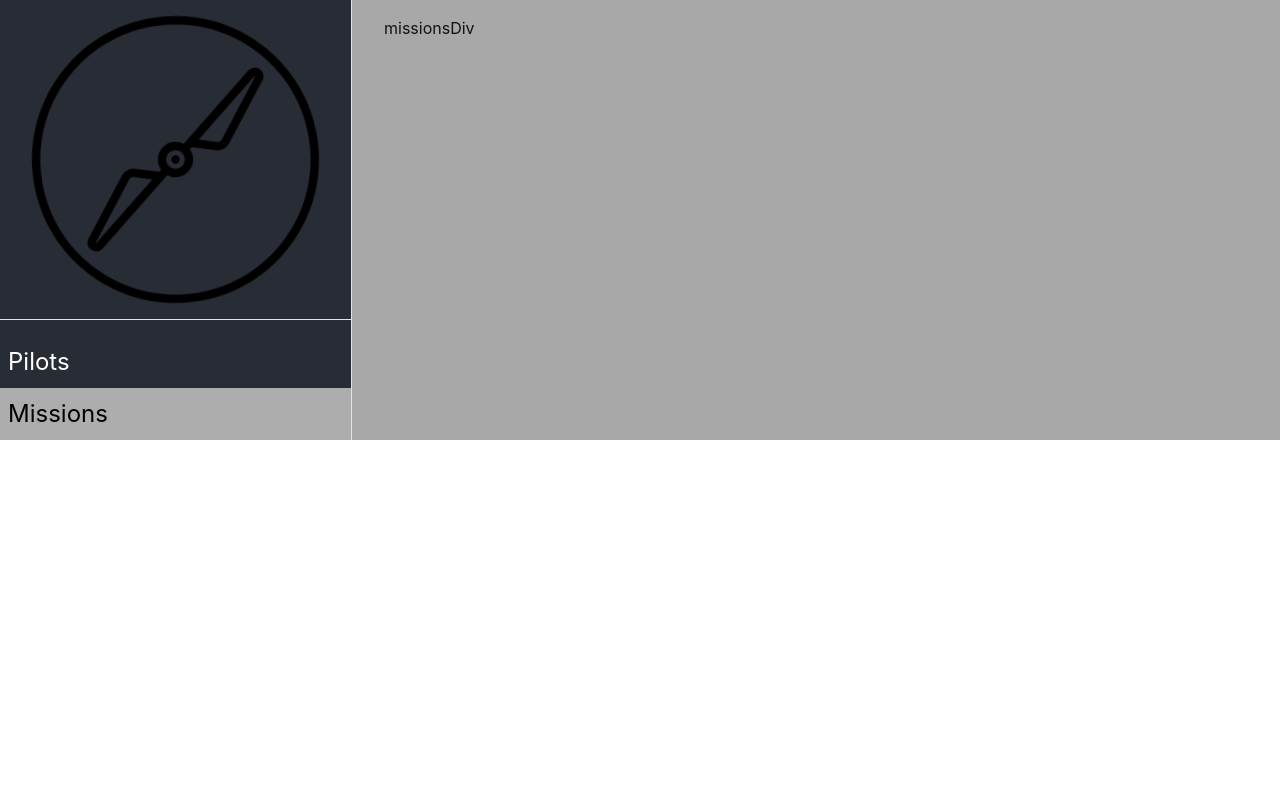
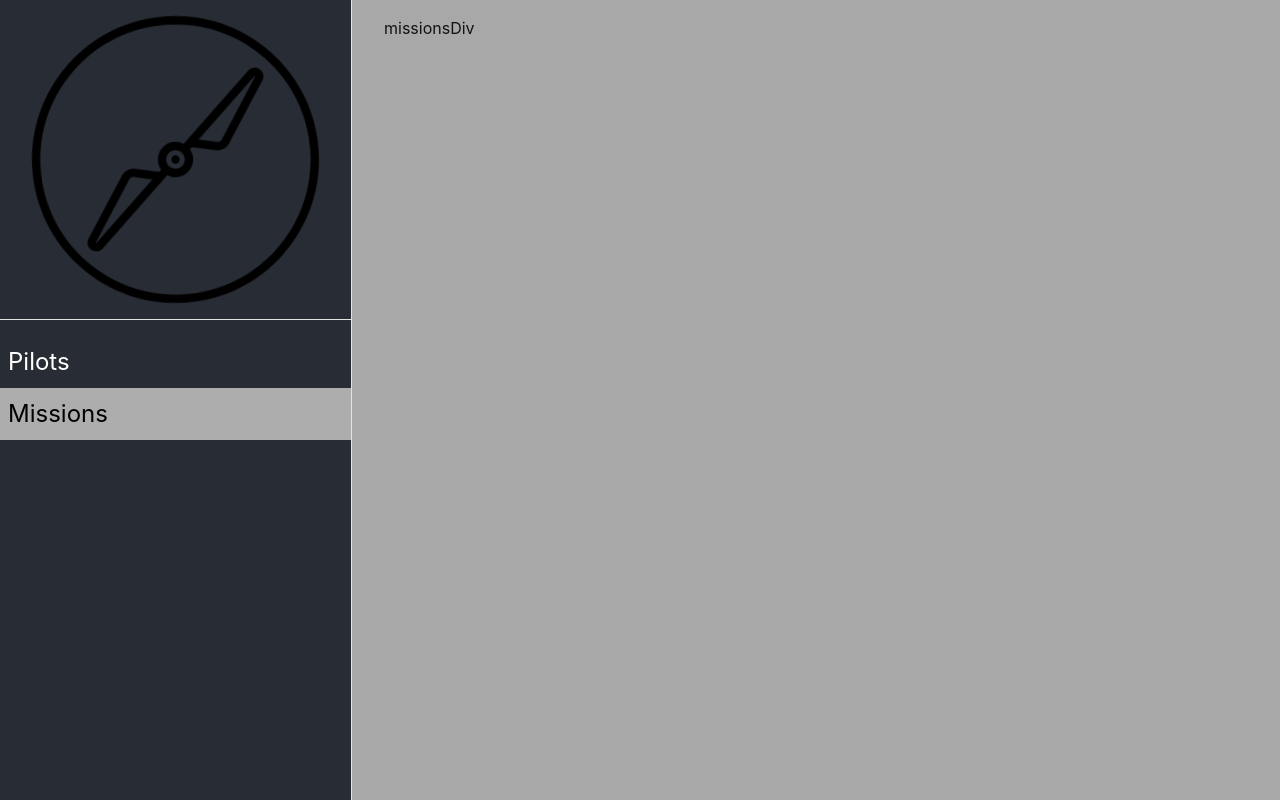
Before and after one commit to stockhausenj/localdrone, a React (Vite) app in the folder localdrone/: page /missions in a window 1280 px wide. Built offline with nearby package versions, Linux system fonts and the light colour scheme.

Commit message:
fix table spacing

```diff
--- a/localdrone/src/index.css
+++ b/localdrone/src/index.css
@@ -1,5 +1,7 @@
 html {
   box-sizing: border-box;
+  height: 100vh;
+  width: 100vw;
 }
 *,
 *:before,
@@ -22,6 +24,8 @@ code {
 
 html,
 body {
+  height: 100vh;
+  width: 100vw;
   margin: 0;
   line-height: 1.5;
   color: #121212;
@@ -96,13 +100,18 @@ form[action$="destroy"] button {
 }
 
 #root {
+  height: 100%;
+  width: 100%;
   display: flex;
-  width: 100%;
   background: #a8a8a8;
 }
 
 #search {
   height: 5rem;
+}
+
+#pilots {
+  height: 100%;
 }
 
 #data {
@@ -111,6 +120,7 @@ form[action$="destroy"] button {
 
 #sidebar {
   width: 22rem;
+  height: 100vh;
   background-color: #282c34;
   border-right: solid 1px #e3e3e3;
   display: flex;
--- a/localdrone/src/routes/pilots.jsx
+++ b/localdrone/src/routes/pilots.jsx
@@ -13,6 +13,7 @@ import TableContainer from '@mui/material/TableContainer';
 import TableHead from '@mui/material/TableHead';
 import TableRow from '@mui/material/TableRow';
 import Paper from '@mui/material/Paper';
+import Box from '@mui/material/Box';
 import Button from '@mui/material/Button';
 import RefreshIcon from '@mui/icons-material/Refresh';
 import FilterAltIcon from '@mui/icons-material/FilterAlt';
@@ -125,9 +126,14 @@ export default function Pilots() {
     console.log(event.target.id);
   };
 
+  const stackStyle = {
+    height: '100%',
+    // Add any other desired styles here
+  };
+
   return (
     <div id="pilots">
-      <Stack spacing={2}>
+      <Stack spacing={2} style={stackStyle}>
         <Accordion>
           <AccordionSummary
             expandIcon={<ExpandMoreIcon />}
@@ -203,7 +209,7 @@ export default function Pilots() {
           </ThemeProvider>
         </Stack>
         <TableContainer component={Paper}>
-          <Table sx={{ minWidth: 700 }} aria-label="simple table">
+          <Table stickyHeader aria-label="simple table">
             <TableHead>
               <StyledTableRow>
                 <StyledTableCell>Username</StyledTableCell>
```
